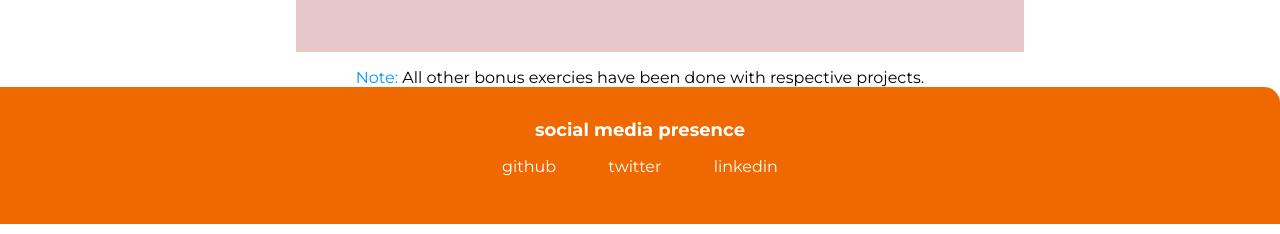
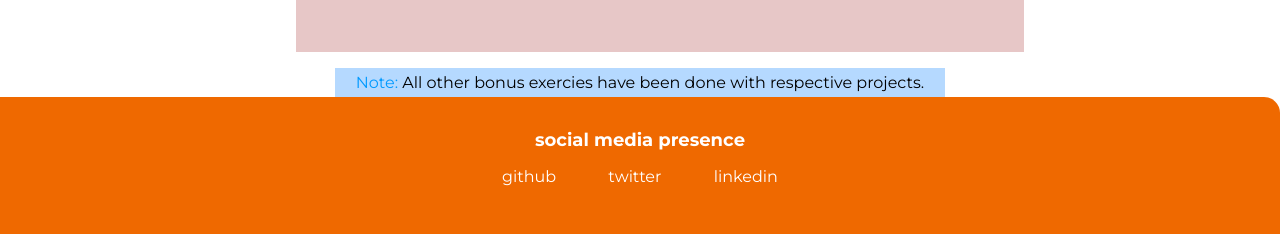
Before and after one commit to way2nizam/my-portfolio, a website: page bonus-work.html in a window 1280 px wide. Shown: the part 674-908 px from the top of the page. Drawn offline with Linux system fonts and the light colour scheme.

```diff
--- a/style.css
+++ b/style.css
@@ -192,6 +192,13 @@
   padding-inline-start: 0px;
 }
 
+.note {
+  max-width: 600px;
+  margin: auto;
+  background-color: #b5d9ff;
+  padding: 5px;
+}
+
 @media only screen and (max-width: 600px) {
 
   body {
```
Also changed, not shown: blogs.html (+1 -1 lines), index.html (+1 -1 lines), mark15.html (+1 -1 lines), projects.html (+1 -1 lines).
